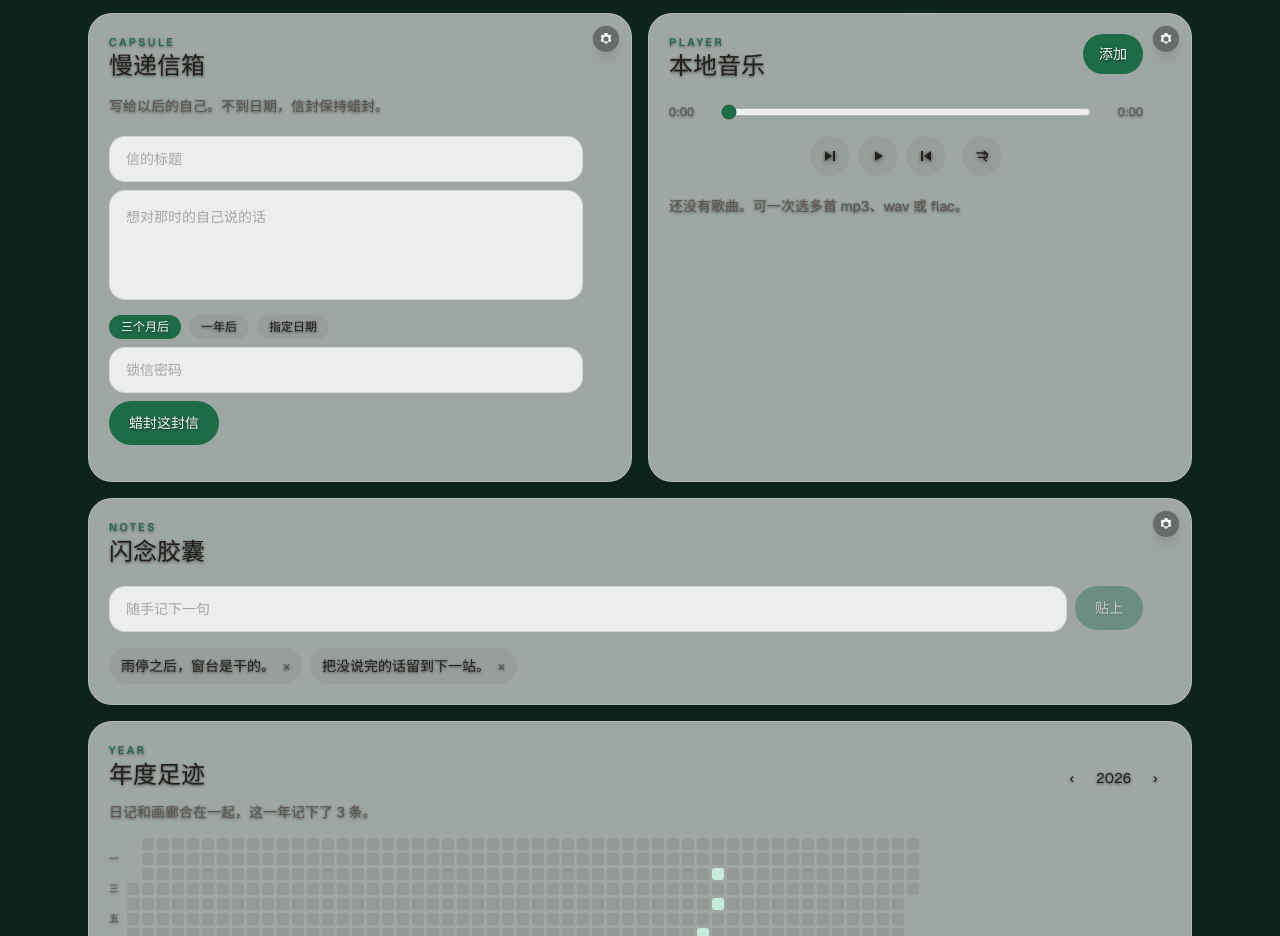
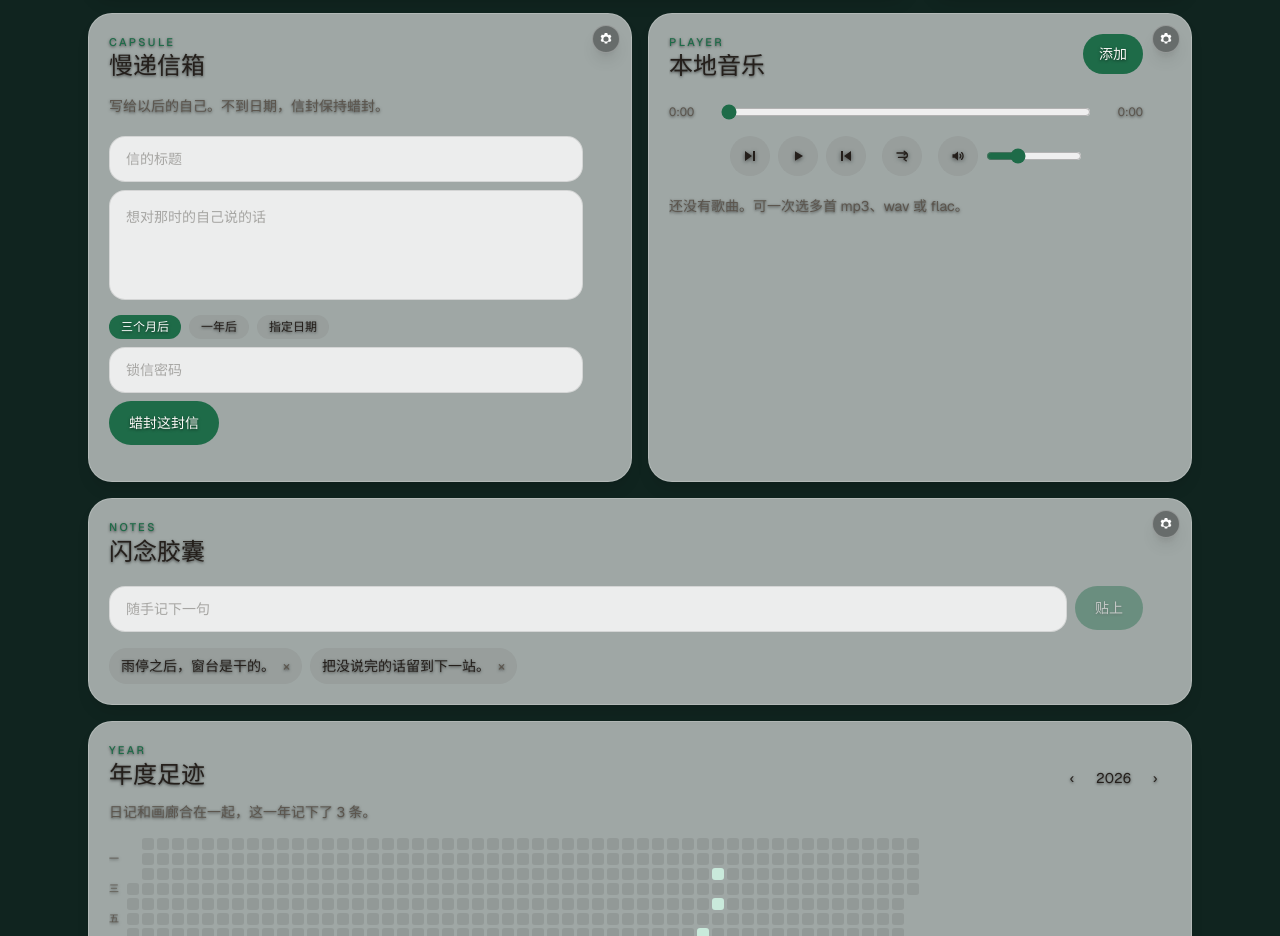
Before and after one commit to yekeeuh-oss/mynet, a Next.js app: page / in a window 1280 px wide. Shown: the part 1100-2036 px from the top of the page. Built offline with nearby package versions, Linux system fonts and the light colour scheme; a web font is replaced by a local one.

Commit message:
feat: add independent volume slider and mute toggle to music player

```diff
--- a/src/components/console/cards/vinyl-card.tsx
+++ b/src/components/console/cards/vinyl-card.tsx
@@ -4,9 +4,11 @@ import { useEffect, useRef, useState } from "react";
 import { deleteFile, getFile, putFile } from "@/lib/media-db";
 import {
   isAudioFile,
+  loadPlayerVolume,
   loadPlaylist,
   modeLabel,
   nextMode,
+  savePlayerVolume,
   savePlaylist,
   type PlayMode,
   type PlaylistTrack,
@@ -28,22 +30,31 @@ export function VinylCard() {
   const tracksRef = useRef<PlaylistTrack[]>([]);
   const modeRef = useRef<PlayMode>("order");
   const currentRef = useRef("");
+  const volumeRef = useRef(30);
   const [tracks, setTracks] = useState<PlaylistTrack[]>([]);
   const [currentId, setCurrentId] = useState("");
   const [mode, setMode] = useState<PlayMode>("order");
   const [playing, setPlaying] = useState(false);
   const [progress, setProgress] = useState(0);
   const [duration, setDuration] = useState(0);
+  const [volume, setVolume] = useState(30);
+  const [muted, setMuted] = useState(false);
+  const rememberedVolume = useRef(30);
 
   tracksRef.current = tracks;
   modeRef.current = mode;
   currentRef.current = currentId;
+  volumeRef.current = muted ? 0 : volume;
 
   useEffect(() => {
     const saved = loadPlaylist();
+    const savedVolume = loadPlayerVolume();
     setTracks(saved.tracks);
     setMode(saved.mode);
     setCurrentId(saved.currentId);
+    setVolume(savedVolume);
+    rememberedVolume.current = savedVolume > 0 ? savedVolume : 30;
+    if (audioRef.current) audioRef.current.volume = savedVolume / 100;
   }, []);
 
   useEffect(() => {
@@ -100,6 +111,7 @@ export function VinylCard() {
     const url = URL.createObjectURL(file);
     urlRef.current = url;
     audio.src = url;
+    audio.volume = volumeRef.current / 100;
     setCurrentId(id);
     setProgress(0);
     const next = {
@@ -191,6 +203,29 @@ export function VinylCard() {
     }
   }
 
+  function applyVolume(next: number) {
+    const level = Math.min(100, Math.max(0, Math.round(next)));
+    setVolume(level);
+    savePlayerVolume(level);
+    if (level > 0) {
+      setMuted(false);
+      rememberedVolume.current = level;
+    } else {
+      setMuted(true);
+    }
+    if (audioRef.current) audioRef.current.volume = level / 100;
+  }
+
+  function toggleMute() {
+    if (muted || volume === 0) {
+      applyVolume(rememberedVolume.current || 30);
+      return;
+    }
+    rememberedVolume.current = volume;
+    setMuted(true);
+    if (audioRef.current) audioRef.current.volume = 0;
+  }
+
   function cycleMode() {
     const mode = nextMode(modeRef.current);
     setMode(mode);
@@ -271,6 +306,27 @@ export function VinylCard() {
         >
           <ModeIcon mode={mode} />
         </button>
+        <div className="ml-2 flex shrink-0 flex-row flex-nowrap items-center gap-2 whitespace-nowrap">
+          <button
+            type="button"
+            aria-label={muted || volume === 0 ? "恢复音量" : "静音"}
+            aria-pressed={muted || volume === 0}
+            onClick={toggleMute}
+            className={controlClass}
+          >
+            {muted || volume === 0 ? <VolumeOffIcon /> : <VolumeIcon />}
+          </button>
+          <input
+            type="range"
+            min={0}
+            max={100}
+            step={1}
+            value={muted ? 0 : volume}
+            aria-label="音量"
+            onChange={(event) => applyVolume(Number(event.target.value))}
+            className="w-24 shrink-0 accent-[#1E6B48]"
+          />
+        </div>
       </div>
       <ul className="song-scroll mt-5 max-h-52 min-h-28 flex-1 space-y-1 overflow-y-auto text-sm">
         {tracks.length === 0 ? (
@@ -305,6 +361,30 @@ export function VinylCard() {
 
 const controlClass =
   "inline-flex h-10 w-10 shrink-0 items-center justify-center whitespace-nowrap rounded-full bg-[var(--chip)] transition-all duration-300 hover:opacity-80";
+
+function VolumeIcon() {
+  return (
+    <svg width="16" height="16" viewBox="0 0 16 16" aria-hidden="true">
+      <path d="M2.5 6.2h2.2L8 3.4v9.2L4.7 9.8H2.5V6.2z" fill="currentColor" />
+      <path
+        d="M10 6.1a2.6 2.6 0 0 1 0 3.8M11.6 4.6a4.6 4.6 0 0 1 0 6.8"
+        fill="none"
+        stroke="currentColor"
+        strokeWidth="1.3"
+        strokeLinecap="round"
+      />
+    </svg>
+  );
+}
+
+function VolumeOffIcon() {
+  return (
+    <svg width="16" height="16" viewBox="0 0 16 16" aria-hidden="true">
+      <path d="M2.5 6.2h2.2L8 3.4v9.2L4.7 9.8H2.5V6.2z" fill="currentColor" />
+      <path d="M10.2 6.2 13.8 9.8M13.8 6.2 10.2 9.8" fill="none" stroke="currentColor" strokeWidth="1.3" strokeLinecap="round" />
+    </svg>
+  );
+}
 
 function PlayIcon() {
   return (
--- a/src/lib/playlist-store.ts
+++ b/src/lib/playlist-store.ts
@@ -12,6 +12,7 @@ export type PlaylistState = {
 };
 
 const playlistKey = "my-diary.playlist";
+const volumeKey = "my-diary.player-volume";
 
 const modes: PlayMode[] = ["single", "order", "shuffle"];
 
@@ -65,6 +66,26 @@ export function nextMode(mode: PlayMode): PlayMode {
   return "single";
 }
 
+export function loadPlayerVolume() {
+  try {
+    const raw = localStorage.getItem(volumeKey);
+    if (raw === null) return 30;
+    const value = Number(raw);
+    if (!Number.isFinite(value)) return 30;
+    return Math.min(100, Math.max(0, Math.round(value)));
+  } catch {
+    return 30;
+  }
+}
+
+export function savePlayerVolume(volume: number) {
+  try {
+    localStorage.setItem(volumeKey, String(Math.min(100, Math.max(0, Math.round(volume)))));
+  } catch {
+    /* Ignore quota and private-mode failures. */
+  }
+}
+
 export function modeLabel(mode: PlayMode) {
   if (mode === "single") return "单曲循环";
   if (mode === "order") return "顺序播放";
```
